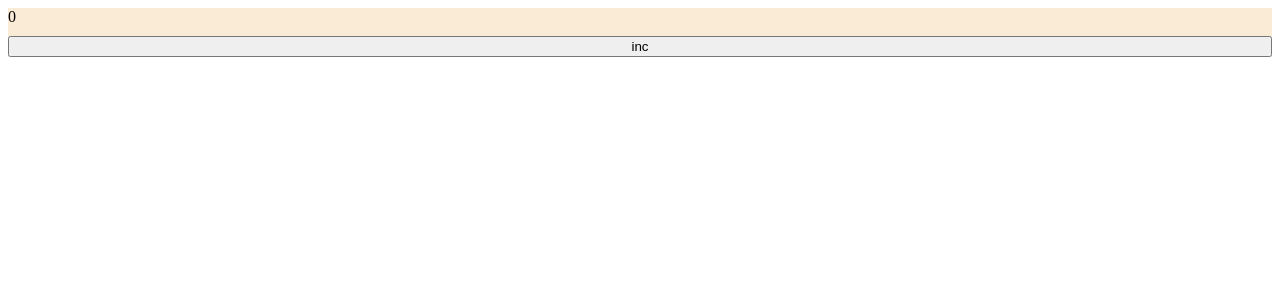
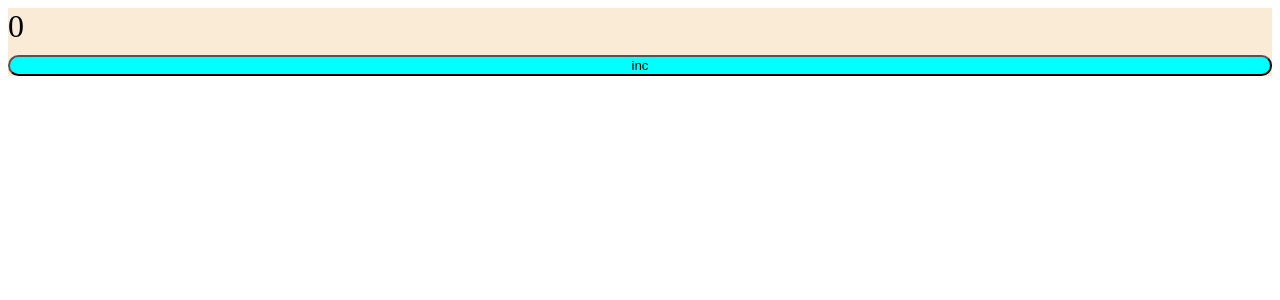
Before and after one commit to maxonmars/blog, a React app: page / in a window 1280 px wide. Shown: the top 300 px of the page. Built offline with nearby package versions, Linux system fonts and the light colour scheme.

Commit message:
add CSS Modules

```diff
--- /dev/null
+++ b/src/App.tsx
@@ -0,0 +1,10 @@
+import Counter from "./components/Counter";
+import './index.scss'
+
+export const App = () => {
+    return (
+        <div className="app">
+            <Counter/>
+        </div>
+    );
+};
--- a/src/components/Counter.scss
+++ b/src/components/Counter.module.scss
@@ -3,3 +3,8 @@
   grid-gap: 10px;
   background-color: antiquewhite;
 }
+
+.button {
+  background-color: aqua;
+  border-radius: 16px;
+}
--- a/src/components/Counter.tsx
+++ b/src/components/Counter.tsx
@@ -1,5 +1,5 @@
 import {useState} from 'react';
-import './Counter.scss';
+import s from './Counter.module.scss';
 
 export const Counter = () => {
     const [count, setCount] = useState(0);
@@ -9,9 +9,9 @@ export const Counter = () => {
     };
 
     return (
-        <div className="wrapper">
+        <div className={s.wrapper}>
             <div>{count}</div>
-            <button onClick={increment}>inc</button>
+            <button className={s.button} onClick={increment}>inc</button>
         </div>
     );
 };
--- /dev/null
+++ b/src/index.scss
@@ -0,0 +1,3 @@
+.app {
+  font-size: 32px;
+}
--- a/src/index.tsx
+++ b/src/index.tsx
@@ -1,7 +1,7 @@
 import {render} from "react-dom";
-import Counter from "./components/Counter";
+import {App} from "./App";
 
 render(
-    <Counter/>,
+    <App/>,
     document.getElementById('root')
 );
```
Also changed, not shown: src/global.d.ts (added, +7 -0 lines), 1 other file (tests, documents, lock files or other folders).
